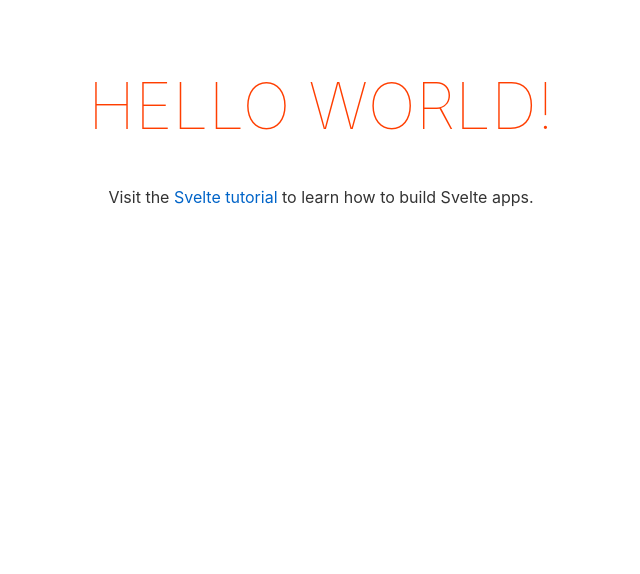
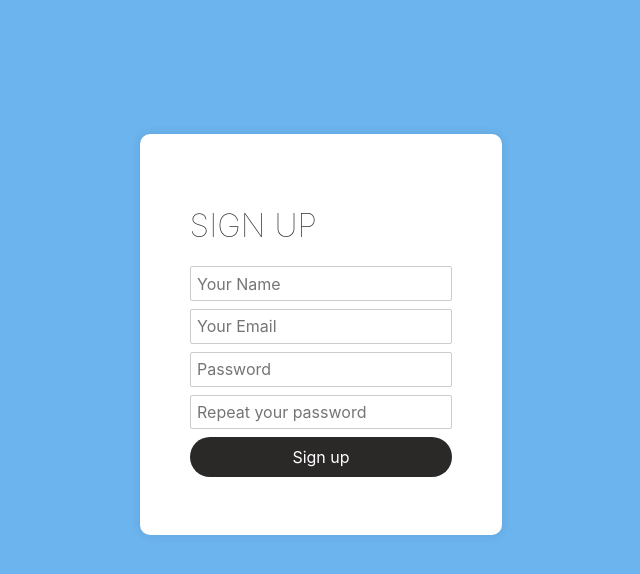
Before and after one commit to potrec/Social_Media_App_Frontend, a Svelte app: page / in a window 1280 px wide. Shown: the top 574 px of the page, without its empty margins (319-959 px from the left). Built offline with nearby package versions, Linux system fonts and the light colour scheme.

Commit message:
Sign up page

```diff
--- a/public/global.css
+++ b/public/global.css
@@ -1,4 +1,5 @@
-html, body {
+html,
+body {
   position: relative;
   width: 100%;
   height: 100%;
@@ -9,11 +10,19 @@ body {
   margin: 0;
   padding: 8px;
   box-sizing: border-box;
-	font-family: -apple-system, BlinkMacSystemFont, "Segoe UI", Roboto, Oxygen-Sans, Ubuntu, Cantarell, "Helvetica Neue", sans-serif;
+  font-family: -apple-system, BlinkMacSystemFont, "Segoe UI", Roboto,
+    Oxygen-Sans, Ubuntu, Cantarell, "Helvetica Neue", sans-serif;
+  background: #6CB4EE;
+  /* background: linear-gradient(
+    180deg,
+    rgba(50, 38, 113, 1) 0%,
+    rgba(15, 15, 217, 1) 53%,
+    rgba(0, 212, 255, 1) 100%
+  ); */
 }
 
 a {
-	color: rgb(0,100,200);
+  color: rgb(0, 100, 200);
   text-decoration: none;
 }
 
@@ -22,14 +31,17 @@ a:hover {
 }
 
 a:visited {
-	color: rgb(0,80,160);
+  color: rgb(0, 80, 160);
 }
 
 label {
   display: block;
 }
 
-input, button, select, textarea {
+input,
+button,
+select,
+textarea {
   font-family: inherit;
   font-size: inherit;
   -webkit-padding: 0.4em 0;
--- a/src/App.svelte
+++ b/src/App.svelte
@@ -1,25 +1,92 @@
 <script>
 	export let name;
+	const handleClick = () => {
+		alert(`Hello ${name}!`);
+	};
+	const sign_up = async () => {
+		const res = await fetch('/api/signup', {
+			method: 'POST',
+			headers: {
+				'Content-Type': 'application/json'
+			},
+			body: JSON.stringify({
+				email: email,
+				password: password
+			})
+		});
+		const result = await res.json();
+		console.log(result);
+	};
 </script>
 
 <main>
-	<h1>Hello {name}!</h1>
-	<p>Visit the <a href="https://svelte.dev/tutorial">Svelte tutorial</a> to learn how to build Svelte apps.</p>
+	<div class="sing-up">
+		<div class="sign-up-content">
+			<h1 class="sign-up-title">Sign up</h1>
+			<div class="sign-up-form">
+				<div class="sign-up-input">
+					<i class="zmdi zmdi-account material-icons-name"></i>
+					<input type="text" placeholder="Your Name"/>
+				</div>
+				<div class="sign-up-input">
+					<i class="zmdi zmdi-email"></i>
+					<input type="email" placeholder="Your Email"/>
+				</div>
+				<div class="sign-up-input">
+					<i class="zmdi zmdi-lock"></i>
+					<input type="password" placeholder="Password"/>
+				</div>
+				<div class="sign-up-input">
+					<i class="zmdi zmdi-lock-outline"></i>
+					<input type="password" placeholder="Repeat your password"/>
+				</div>
+				<button class="sign-up-button" on:click={sign_up}>Sign up</button>
+				<div class="sign-up-social">
+					<a href="#" class="social-link"><i class="zmdi zmdi-facebook"></i></a>
+					<a href="#" class="social-link"><i class="zmdi zmdi-twitter"></i></a>
+					<a href="#" class="social-link"><i class="zmdi zmdi-google"></i></a>
+				</div>
+			</div>
+		</div>
+	</div>
 </main>
 
 <style>
 	main {
-		text-align: center;
-		padding: 1em;
-		max-width: 240px;
-		margin: 0 auto;
+		display: flex;
+		justify-content: center;
+		align-items: center;
+
 	}
+	h1 {
+		color: #2b2828;
+		text-transform: uppercase;
+		font-weight: 50;
+	}
+	.sing-up {
+		background: #fff;
+		margin-top: 10%;
+		border-radius: 10px;
+		box-shadow: 0 0 10px rgba(0,0,0,0.1);
+		display: flex;
+		flex-direction: column;
+		justify-content: center;
+		align-items: center;
+	}
+	.sign-up-content {
+		padding: 50px;
+		/* center content inside */
 
-	h1 {
-		color: #ff3e00;
-		text-transform: uppercase;
-		font-size: 4em;
-		font-weight: 100;
+	}
+	.sign-up-button{
+		background: #2b2828;
+		color: #fff;
+		border: none;
+		outline: none;
+		border-radius: 20px;
+		padding: 10px 20px;
+		cursor: pointer;
+		width: 100%;
 	}
 
 	@media (min-width: 640px) {
```
Lines whose indentation alone changed are shown as unchanged.
